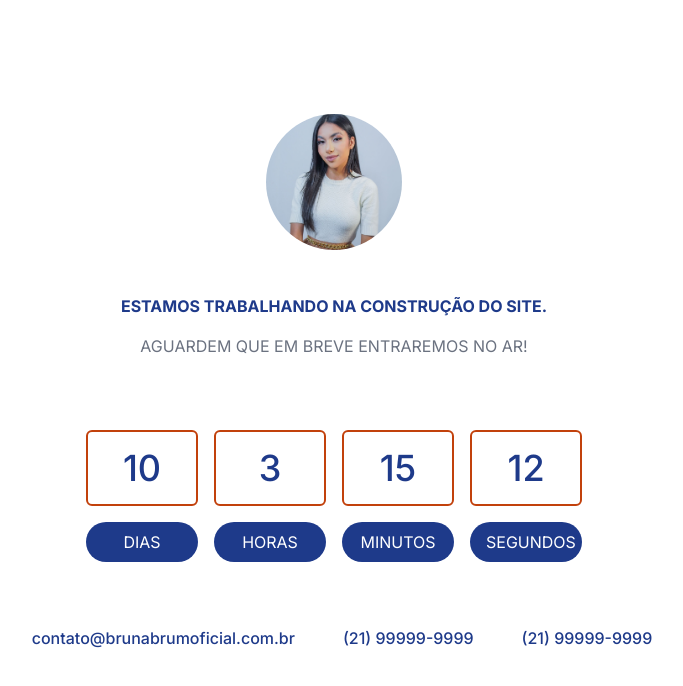
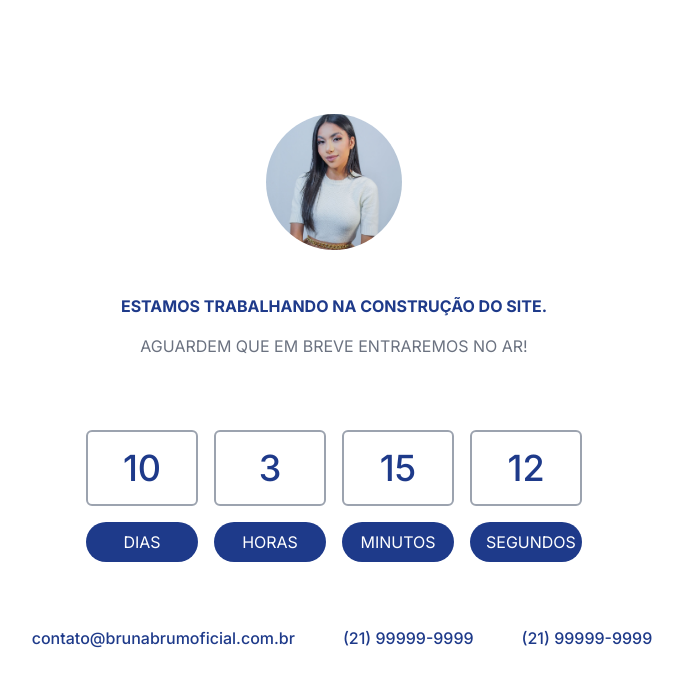
Before and after one commit to fabiofreitasbr/brunabrum, a Next.js app: page / in a window 1280 px wide. Shown: the top 686 px of the page, without its empty margins (306-989 px from the left). Built offline with nearby package versions, Linux system fonts and the light colour scheme.

Commit message:
Orange by Gray

```diff
--- a/app/page.tsx
+++ b/app/page.tsx
@@ -13,19 +13,19 @@ export default function Home() {
             </div>
             <div className="my-4 w-full flex justify-center gap-x-2 md:gap-x-4">
                 <div className="text-center w-14 sm:w-28">
-                    <div className="count bg-white my-4 p-2 md:p-4 text-xl md:text-4xl font-medium text-blue-900 border-2 border-orange-700 rounded-md">10</div>
+                    <div className="count bg-white my-4 p-2 md:p-4 text-xl md:text-4xl font-medium text-blue-900 border-2 border-gray-400 rounded-md">10</div>
                     <div className="bg-blue-900 text-[8px] sm:text-xs md:text-base my-2 px-2 md:px-4 py-2 rounded-full text-white">DIAS</div>
                 </div>
                 <div className="text-center w-14 sm:w-28">
-                    <div className="count bg-white my-4 p-2 md:p-4 text-xl md:text-4xl font-medium text-blue-900 border-2 border-orange-700 rounded-md">3</div>
+                    <div className="count bg-white my-4 p-2 md:p-4 text-xl md:text-4xl font-medium text-blue-900 border-2 border-gray-400 rounded-md">3</div>
                     <div className="bg-blue-900 text-[8px] sm:text-xs md:text-base my-2 px-2 md:px-4 py-2 rounded-full text-white">HORAS</div>
                 </div>
                 <div className="text-center w-14 sm:w-28">
-                    <div className="count bg-white my-4 p-2 md:p-4 text-xl md:text-4xl font-medium text-blue-900 border-2 border-orange-700 rounded-md">15</div>
+                    <div className="count bg-white my-4 p-2 md:p-4 text-xl md:text-4xl font-medium text-blue-900 border-2 border-gray-400 rounded-md">15</div>
                     <div className="bg-blue-900 text-[8px] sm:text-xs md:text-base my-2 px-2 md:px-4 py-2 rounded-full text-white">MINUTOS</div>
                 </div>
                 <div className="text-center w-14 sm:w-28">
-                    <div className="count bg-white my-4 p-2 md:p-4 text-xl md:text-4xl font-medium text-blue-900 border-2 border-orange-700 rounded-md">12</div>
+                    <div className="count bg-white my-4 p-2 md:p-4 text-xl md:text-4xl font-medium text-blue-900 border-2 border-gray-400 rounded-md">12</div>
                     <div className="bg-blue-900 text-[8px] sm:text-xs md:text-base my-2 px-2 md:px-4 py-2 rounded-full text-white">SEGUNDOS</div>
                 </div>
             </div>
@@ -33,19 +33,19 @@ export default function Home() {
             <div className="my-4 flex md:flex-row flex-col gap-x-4 rounded-xl p-2">
                 <a href="mailto:contato@brunabrumoficial.com.br" target="_blank">
                     <div className="my-2 md:my-4 flex text-base font-medium text-blue-900 justify-center items-center">
-                        <i className="fa-regular fa-envelope text-orange-700 text-xl mx-2"></i>
+                        <i className="fa-regular fa-envelope text-gray-border-gray-400 text-xl mx-2"></i>
                         <div className="mx-2">contato@brunabrumoficial.com.br</div>
                     </div>
                 </a>
                 <a href="tel:+5521964646334" target="_blank">
                     <div className="my-4 flex base-xl font-medium text-blue-900 justify-center items-center">
-                        <i className="fa-solid fa-phone text-orange-700 text-xl mx-2"></i>
+                        <i className="fa-solid fa-phone text-gray-border-gray-400 text-xl mx-2"></i>
                         <div className="mx-2">(21) 99999-9999</div>
                     </div>
                 </a>
                 <a href="https://api.whatsapp.com/send?phone=5521992260747" target="_blank">
                     <div className="my-2 md:my-4 flex text-base font-medium text-blue-900 justify-center items-center">
-                        <i className="fa-brands fa-whatsapp text-orange-700 text-xl mx-2"></i>
+                        <i className="fa-brands fa-whatsapp text-gray-border-gray-400 text-xl mx-2"></i>
                         <div className="mx-2">(21) 99999-9999</div>
                     </div>
                 </a>
```
